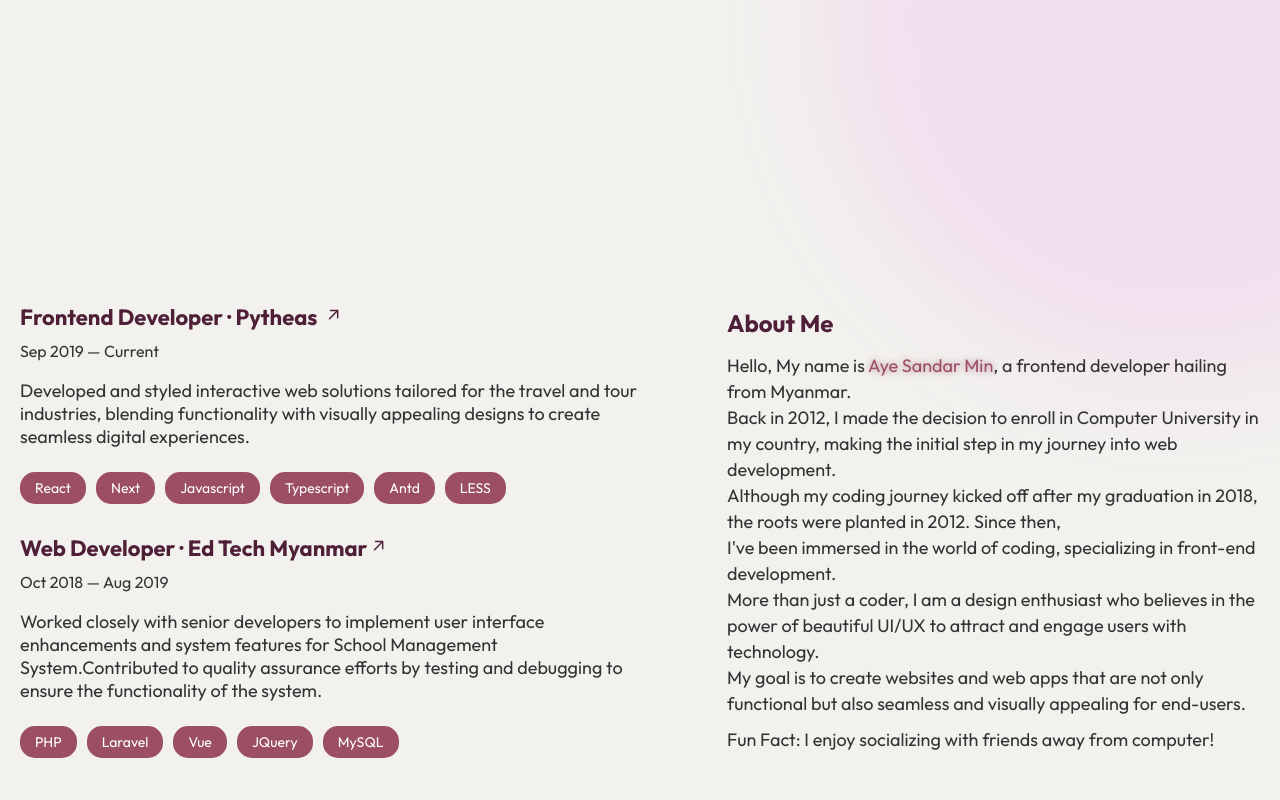
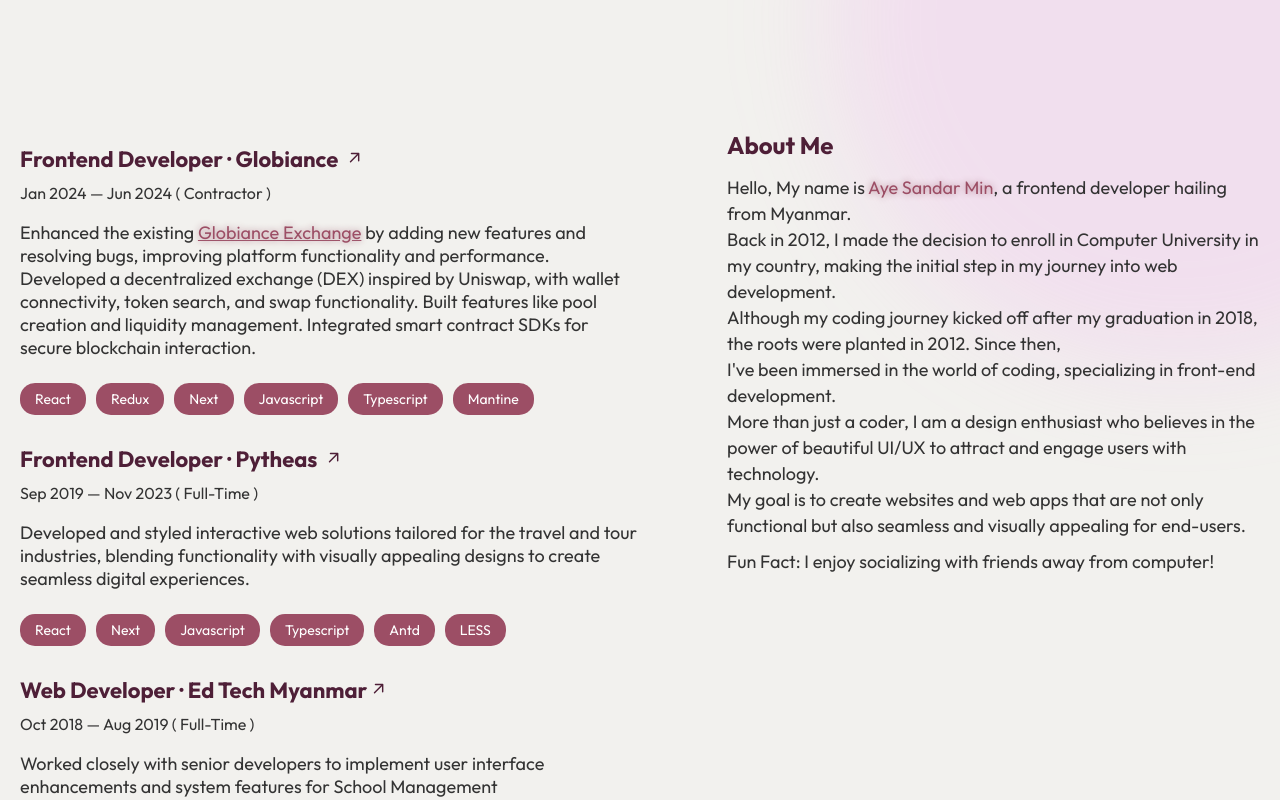
Before and after one commit to AyeSandarMin/my-portfolio-v1, a Next.js app: page / in a window 1280 px wide. Shown: the part 720-1520 px from the top of the page. Built offline with nearby package versions, Linux system fonts and the light colour scheme.

Commit message:
updated experience

```diff
--- a/src/components/AboutMe.tsx
+++ b/src/components/AboutMe.tsx
@@ -6,6 +6,36 @@
   return (
     <div className={`${styles.aboutMeWrapper} ${styles.slideUp}`}>
       <div className={styles.exp}>
+      <div className={styles.expCard}>
+          <div>
+            <h4>
+              Frontend Developer ·{" "}
+              <span>
+                Globiance
+                <a href="https://globiance.com/" target="_blank">
+                  {" "}
+                  <ArrowSvg />
+                </a>
+              </span>
+            </h4>
+            <div className={styles.expYear}>Jan 2024 — Jun 2024 <span>( Contractor )</span></div>
+            <p>
+            Enhanced the existing <a href="https://exchange.globiance.com/" target="_blank">Globiance Exchange</a> by adding new features and resolving
+            bugs, improving platform functionality and performance. Developed a decentralized
+            exchange (DEX) inspired by Uniswap, with wallet connectivity, token search, and
+            swap functionality. Built features like pool creation and liquidity management.
+            Integrated smart contract SDKs for secure blockchain interaction.
+            </p>
+            <div className={styles.expLanguages}>
+              <div>React</div>
+              <div>Redux</div>
+              <div>Next</div>
+              <div>Javascript</div>
+              <div>Typescript</div>
+              <div>Mantine</div>
+            </div>
+          </div>
+        </div>
         <div className={styles.expCard}>
           <div>
             <h4>
@@ -18,7 +48,7 @@
                 </a>
               </span>
             </h4>
-            <div className={styles.expYear}>Sep 2019 — Current</div>
+            <div className={styles.expYear}>Sep 2019 — Nov 2023 ( Full-Time )</div>
             <p>
               Developed and styled interactive web solutions tailored for the
               travel and tour industries, blending functionality with visually
@@ -45,7 +75,7 @@
                 </a>
               </span>
             </h4>
-            <div className={styles.expYear}>Oct 2018 — Aug 2019</div>
+            <div className={styles.expYear}>Oct 2018 — Aug 2019 ( Full-Time )</div>
             <p>
               Worked closely with senior developers to implement user interface
               enhancements and system features for School Management
--- a/src/styles/Home.module.css
+++ b/src/styles/Home.module.css
@@ -289,13 +289,14 @@
 
  .aboutMeWrapper{
   display: flex;
-  align-items: center;
+  align-items: stretch;
   justify-content: space-between;
   width: 100%;
   /* gap: 50px; */
   position: relative;
   z-index: 999;
   min-height: 100vh;
+  padding-bottom: 60px;
 }
 
  .aboutMe{
@@ -402,6 +403,12 @@
   font-weight: 400;
  }
 
+ .expCard p a{
+  text-decoration: underline;
+  color: rgb(156 78 101);
+  text-shadow: 0 0 7px rgb(179, 134, 147);
+}
+
  .expYear{
   padding-top: 10px;
  }
```
